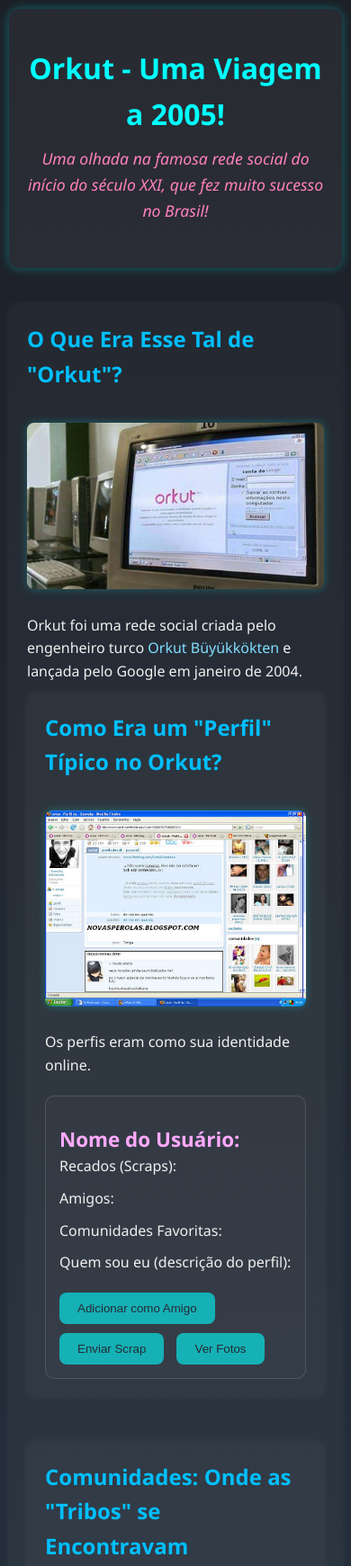
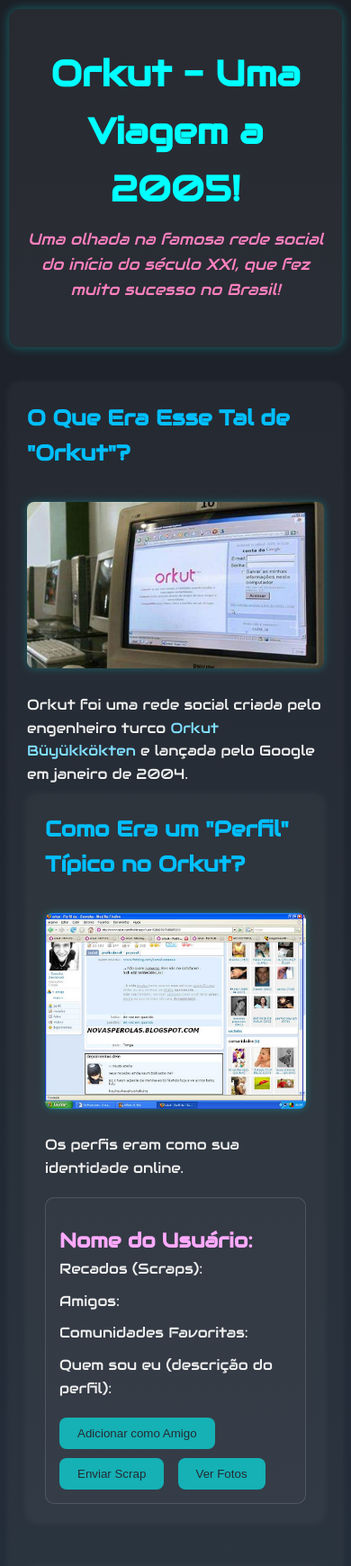
Before and after one commit to vittorsz/projetofinal_tic20-, a plain HTML site: page index.html in a window 390 px wide. Shown: the top 1741 px of the page at 90% size. Drawn offline with Linux system fonts and the light colour scheme.

Commit message:
organizando sessões

```diff
--- a/index.html
+++ b/index.html
@@ -5,7 +5,10 @@
     <meta charset="UTF-8">
     <meta name="viewport" content="width=device-width, initial-scale=1.0">
     <title>Cápsula do Tempo 3025 - Sala Orkut </title>
-    <link rel="stylesheet" href="styles.css">
+    <link rel="stylesheet" href="styles/index.css">
+    <link rel="preconnect" href="https://fonts.googleapis.com">
+<link rel="preconnect" href="https://fonts.gstatic.com" crossorigin>
+<link href="https://fonts.googleapis.com/css2?family=Audiowide&display=swap" rel="stylesheet">
     <!--Se achar melhor pode importar fontes tbm -->
 </head>
 
--- a/styles.css
+++ /dev/null
@@ -1,387 +0,0 @@
-/* Reset básico */
-* {
-    margin: 0;
-    padding: 0;
-    box-sizing: border-box;
-}
-
-/* Fonte futurista e legível */
-body {
-    font-family: 'Segoe UI', Tahoma, Geneva, Verdana, sans-serif;
-    background: linear-gradient(to bottom, #1c1f26, #2c3e50);
-    color: #f0f0f0;
-    line-height: 1.6;
-    padding: 20px;
-}
-
-/* Cabeçalho */
-.cabecalho-sala {
-    text-align: center;
-    background-color: rgba(255, 255, 255, 0.05);
-    padding: 40px 20px;
-    border-radius: 12px;
-    box-shadow: 0 0 12px #00ffff55;
-    margin-bottom: 40px;
-}
-
-.cabecalho-sala h1 {
-    font-size: 2.5em;
-    color: #00ffff;
-    margin-bottom: 10px;
-}
-
-.cabecalho-sala em {
-    color: #ff80bf;
-    font-size: 1.1em;
-}
-
-/* Seções */
-.secao {
-    margin-bottom: 50px;
-    background-color: rgba(255, 255, 255, 0.03);
-    padding: 20px;
-    border-radius: 10px;
-    box-shadow: 0 0 10px #ffffff10;
-}
-
-/* Títulos */
-h2 {
-    color: #00bfff;
-    margin-bottom: 15px;
-    font-size: 1.8em;
-}
-
-/* Subtítulos */
-h3 {
-    color: #ffaaff;
-    margin-top: 15px;
-    font-size: 1.4em;
-}
-
-/* Parágrafos */
-p {
-    margin-bottom: 10px;
-    font-size: 1em;
-}
-
-/* Links */
-a {
-    color: #80dfff;
-    text-decoration: none;
-}
-
-a:hover {
-    text-decoration: underline;
-}
-
-/* Imagens */
-img {
-    max-width: 100%;
-    border-radius: 8px;
-    margin: 20px 0;
-    box-shadow: 0 0 10px #00ffff44;
-}
-
-/* Perfil de exemplo */
-.perfil-orkut-exemplo {
-    border: 1px solid #ffffff22;
-    padding: 15px;
-    margin-top: 20px;
-    background-color: rgba(255, 255, 255, 0.02);
-    border-radius: 10px;
-}
-
-.perfil-orkut-exemplo button {
-    background-color: #00ffff;
-    color: #1c1f26;
-    padding: 10px 20px;
-    margin-right: 10px;
-    margin-top: 10px;
-    border: none;
-    border-radius: 8px;
-    cursor: not-allowed;
-    opacity: 0.6;
-}
-
-/* Rodapé */
-.rodape {
-    text-align: center;
-    margin-top: 60px;
-    padding: 20px;
-    border-top: 1px solid #444;
-    font-size: 0.9em;
-    color: #ccc;
-}
-
-/* Responsividade */
-@media (max-width: 768px) {
-    body {
-        padding: 10px;
-    }
-
-    .cabecalho-sala h1 {
-        font-size: 2em;
-    }
-
-    h2 {
-        font-size: 1.5em;
-    }
-}
-/* Reset básico */
-* {
-    margin: 0;
-    padding: 0;
-    box-sizing: border-box;
-}
-
-/* Fonte futurista e legível */
-body {
-    font-family: 'Segoe UI', Tahoma, Geneva, Verdana, sans-serif;
-    background: linear-gradient(to bottom, #1c1f26, #2c3e50);
-    color: #f0f0f0;
-    line-height: 1.6;
-    padding: 20px;
-}
-
-/* Cabeçalho */
-.cabecalho-sala {
-    text-align: center;
-    background-color: rgba(255, 255, 255, 0.05);
-    padding: 40px 20px;
-    border-radius: 12px;
-    box-shadow: 0 0 12px #00ffff55;
-    margin-bottom: 40px;
-}
-
-.cabecalho-sala h1 {
-    font-size: 2.5em;
-    color: #00ffff;
-    margin-bottom: 10px;
-}
-
-.cabecalho-sala em {
-    color: #ff80bf;
-    font-size: 1.1em;
-}
-
-/* Seções */
-.secao {
-    margin-bottom: 50px;
-    background-color: rgba(255, 255, 255, 0.03);
-    padding: 20px;
-    border-radius: 10px;
-    box-shadow: 0 0 10px #ffffff10;
-}
-
-/* Títulos */
-h2 {
-    color: #00bfff;
-    margin-bottom: 15px;
-    font-size: 1.8em;
-}
-
-/* Subtítulos */
-h3 {
-    color: #ffaaff;
-    margin-top: 15px;
-    font-size: 1.4em;
-}
-
-/* Parágrafos */
-p {
-    margin-bottom: 10px;
-    font-size: 1em;
-}
-
-/* Links */
-a {
-    color: #80dfff;
-    text-decoration: none;
-}
-
-a:hover {
-    text-decoration: underline;
-}
-
-/* Imagens */
-img {
-    max-width: 100%;
-    border-radius: 8px;
-    margin: 20px 0;
-    box-shadow: 0 0 10px #00ffff44;
-}
-
-/* Perfil de exemplo */
-.perfil-orkut-exemplo {
-    border: 1px solid #ffffff22;
-    padding: 15px;
-    margin-top: 20px;
-    background-color: rgba(255, 255, 255, 0.02);
-    border-radius: 10px;
-}
-
-.perfil-orkut-exemplo button {
-    background-color: #00ffff;
-    color: #1c1f26;
-    padding: 10px 20px;
-    margin-right: 10px;
-    margin-top: 10px;
-    border: none;
-    border-radius: 8px;
-    cursor: not-allowed;
-    opacity: 0.6;
-}/* Reset básico */
-* {
-    margin: 0;
-    padding: 0;
-    box-sizing: border-box;
-}
-
-/* Fonte futurista e legível */
-body {
-    font-family: 'Segoe UI', Tahoma, Geneva, Verdana, sans-serif;
-    background: linear-gradient(to bottom, #1c1f26, #2c3e50);
-    color: #f0f0f0;
-    line-height: 1.6;
-    padding: 20px;
-}
-
-/* Cabeçalho */
-.cabecalho-sala {
-    text-align: center;
-    background-color: rgba(255, 255, 255, 0.05);
-    padding: 40px 20px;
-    border-radius: 12px;
-    box-shadow: 0 0 12px #00ffff55;
-    margin-bottom: 40px;
-}
-
-.cabecalho-sala h1 {
-    font-size: 2.5em;
-    color: #00ffff;
-    margin-bottom: 10px;
-}
-
-.cabecalho-sala em {
-    color: #ff80bf;
-    font-size: 1.1em;
-}
-
-/* Seções */
-.secao {
-    margin-bottom: 50px;
-    background-color: rgba(255, 255, 255, 0.03);
-    padding: 20px;
-    border-radius: 10px;
-    box-shadow: 0 0 10px #ffffff10;
-}
-
-/* Títulos */
-h2 {
-    color: #00bfff;
-    margin-bottom: 15px;
-    font-size: 1.8em;
-}
-
-/* Subtítulos */
-h3 {
-    color: #ffaaff;
-    margin-top: 15px;
-    font-size: 1.4em;
-}
-
-/* Parágrafos */
-p {
-    margin-bottom: 10px;
-    font-size: 1em;
-}
-
-/* Links */
-a {
-    color: #80dfff;
-    text-decoration: none;
-}
-
-a:hover {
-    text-decoration: underline;
-}
-
-/* Imagens */
-img {
-    max-width: 100%;
-    border-radius: 8px;
-    margin: 20px 0;
-    box-shadow: 0 0 10px #00ffff44;
-}
-
-/* Perfil de exemplo */
-.perfil-orkut-exemplo {
-    border: 1px solid #ffffff22;
-    padding: 15px;
-    margin-top: 20px;
-    background-color: rgba(255, 255, 255, 0.02);
-    border-radius: 10px;
-}
-
-.perfil-orkut-exemplo button {
-    background-color: #00ffff;
-    color: #1c1f26;
-    padding: 10px 20px;
-    margin-right: 10px;
-    margin-top: 10px;
-    border: none;
-    border-radius: 8px;
-    cursor: not-allowed;
-    opacity: 0.6;
-}
-
-/* Rodapé */
-.rodape {
-    text-align: center;
-    margin-top: 60px;
-    padding: 20px;
-    border-top: 1px solid #444;
-    font-size: 0.9em;
-    color: #ccc;
-}
-
-/* Responsividade */
-@media (max-width: 768px) {
-    body {
-        padding: 10px;
-    }
-
-    .cabecalho-sala h1 {
-        font-size: 2em;
-    }
-
-    h2 {
-        font-size: 1.5em;
-    }
-}
-
-
-/* Rodapé */
-.rodape {
-    text-align: center;
-    margin-top: 60px;
-    padding: 20px;
-    border-top: 1px solid #444;
-    font-size: 0.9em;
-    color: #ccc;
-}
-
-/* Responsividade */
-@media (max-width: 768px) {
-    body {
-        padding: 10px;
-    }
-
-    .cabecalho-sala h1 {
-        font-size: 2em;
-    }
-
-    h2 {
-        font-size: 1.5em;
-    }
-}
--- /dev/null
+++ b/styles/footer.css
@@ -0,0 +1,8 @@
+.rodape {
+    text-align: center;
+    margin-top: 60px;
+    padding: 20px;
+    border-top: 1px solid #444;
+    font-size: 0.9rem;
+    color: #ccc;
+}
--- /dev/null
+++ b/styles/global.css
@@ -0,0 +1,70 @@
+* {
+    margin: 0;
+    padding: 0;
+    box-sizing: border-box;
+}
+
+body {
+    font-family: 'Audiowide', sans-serif;
+    background: linear-gradient(to bottom, #1c1f26, #2c3e50);
+    color: #f0f0f0;
+    line-height: 1.6;
+    padding: 20px;
+}
+
+
+.secao {
+    margin-bottom: 50px;
+    background-color: rgba(255, 255, 255, 0.03);
+    padding: 20px;
+    border-radius: 10px;
+    box-shadow: 0 0 10px #ffffff10;
+}
+
+h2 {
+    color: #00bfff;
+    margin-bottom: 15px;
+    font-size: 1.8rem;
+}
+
+h3 {
+    color: #ffaaff;
+    margin-top: 15px;
+    font-size: 1.4rem;
+}
+
+p {
+    margin-bottom: 10px;
+    font-size: 1rem;
+}
+
+a {
+    color: #80dfff;
+    text-decoration: none;
+}
+
+a:hover {
+    text-decoration: underline;
+}
+
+img {
+    max-width: 100%;
+    border-radius: 8px;
+    margin: 20px 0;
+    box-shadow: 0 0 10px #00ffff44;
+}
+
+
+@media (max-width: 768px) {
+    body {
+        padding: 10px;
+    }
+
+    .cabecalho-sala h1 {
+        font-size: 2rem;
+    }
+
+    h2 {
+        font-size: 1.5rem;
+    }
+}
--- /dev/null
+++ b/styles/header.css
@@ -0,0 +1,19 @@
+.cabecalho-sala {
+    text-align: center;
+    background-color: rgba(255, 255, 255, 0.05);
+    padding: 40px 20px;
+    border-radius: 12px;
+    box-shadow: 0 0 12px #00ffff55;
+    margin-bottom: 40px;
+}
+
+.cabecalho-sala h1 {
+    font-size: 2.5em;
+    color: #00ffff;
+    margin-bottom: 10px;
+}
+
+.cabecalho-sala em {
+    color: #ff80bf;
+    font-size: 1.1em;
+}
--- /dev/null
+++ b/styles/index.css
@@ -0,0 +1,4 @@
+@import url(global.css);
+@import url(header.css);
+@import url(perfil.css);
+@import url(footer.css);
--- /dev/null
+++ b/styles/perfil.css
@@ -0,0 +1,19 @@
+.perfil-orkut-exemplo {
+    border: 1px solid #ffffff22;
+    padding: 15px;
+    margin-top: 20px;
+    background-color: rgba(255, 255, 255, 0.02);
+    border-radius: 10px;
+}
+
+.perfil-orkut-exemplo button {
+    background-color: #00ffff;
+    color: #1c1f26;
+    padding: 10px 20px;
+    margin-right: 10px;
+    margin-top: 10px;
+    border: none;
+    border-radius: 8px;
+    cursor: not-allowed;
+    opacity: 0.6;
+}
```
